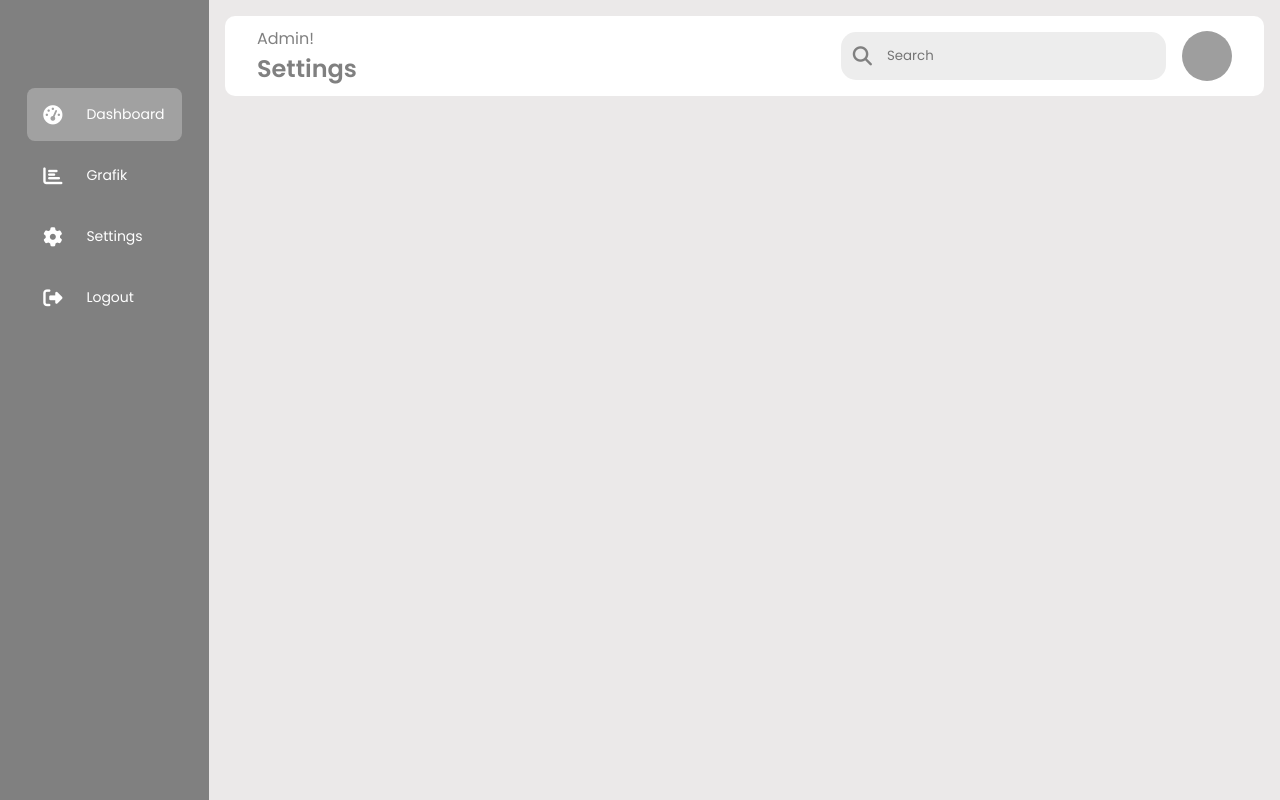
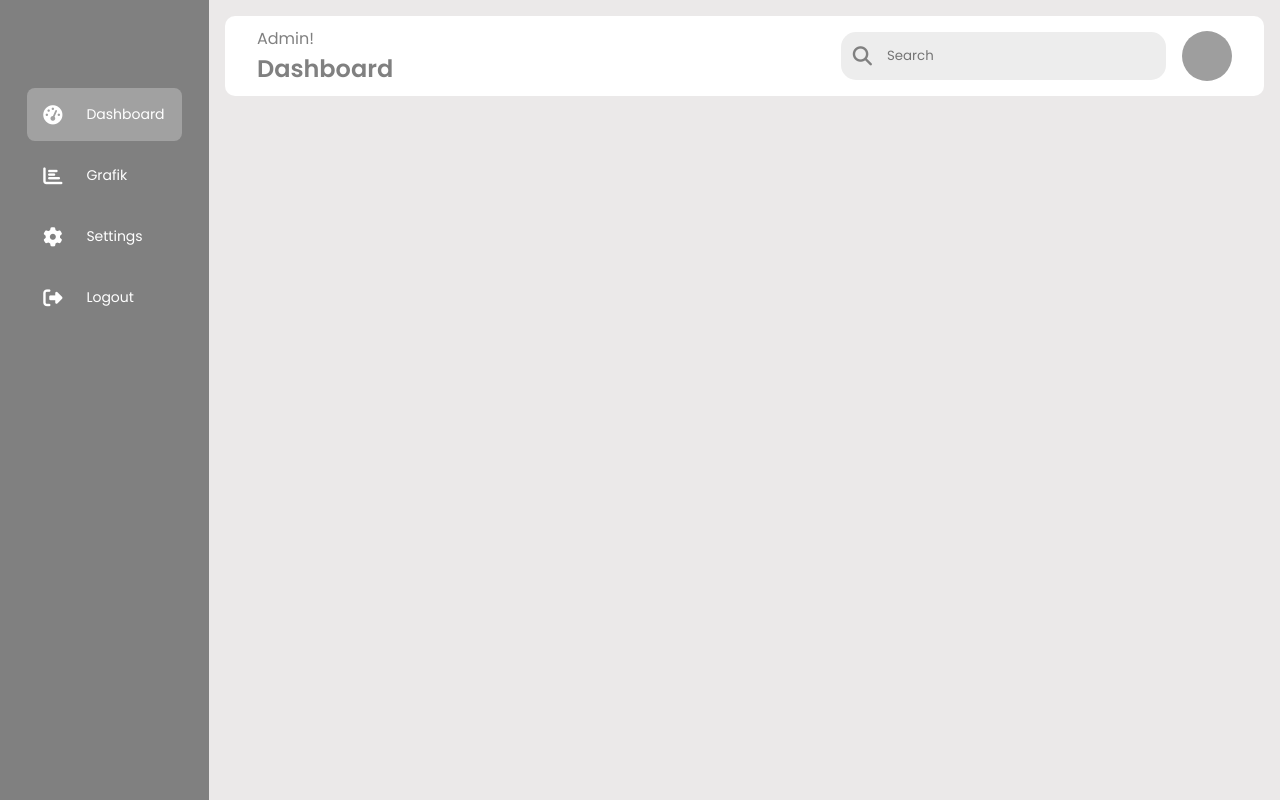
Before and after one commit to Arengga30/galon_super, a PHP site: page /timeline.php in a window 1280 px wide. Run offline with PHP 8.4, Linux system fonts and the light colour scheme; a user stored in the database is signed in; grey boxes are pictures that could not be loaded.

Commit message:
reset
reset foto tidak masuk

```diff
--- a/galon/css/style3.css
+++ b/galon/css/style3.css
@@ -300,6 +300,8 @@ input {
   transform: translate(-100%);
 }
 
+/* Upload Foto */
+
 .overlay {
   background-image: url("foto.jpg");
   background-repeat: no-repeat;
--- a/galon/timeline.php
+++ b/galon/timeline.php
@@ -48,7 +48,7 @@
       <div class="header--wrapper">
         <div class="header--title">
           <span>Admin!</span>
-          <h2>Settings</h2>
+          <h2>Dashboard</h2>
         </div>
         <div class="user--info">
           <div class="search--box">
```
